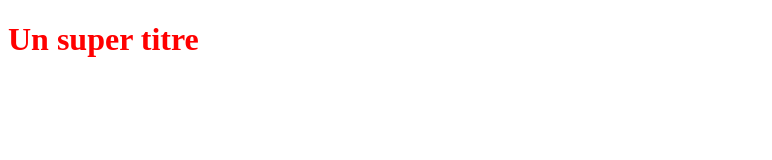
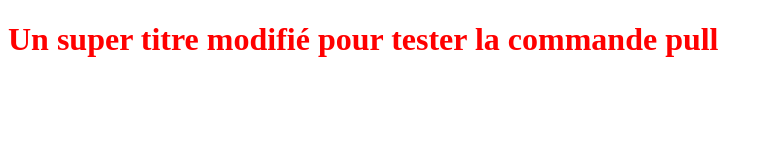
Before and after one commit to JeuxStrategie/OpenclassroomsProject, a plain HTML site: page index.html in a window 1280 px wide. Shown: the whole page, without its empty margins (0-772 px from the left). Drawn offline with Linux system fonts and the light colour scheme.

Commit message:
Modif index.html depuis le depot serveur

```diff
--- a/index.html
+++ b/index.html
@@ -5,6 +5,6 @@
    <link rel="stylesheet" type="text/css" href="styles.css">
 </head>
 <body>
-   <h1>Un super titre</h1>
+   <h1>Un super titre modifié pour tester la commande pull</h1>
 </body>
 </html>
```
